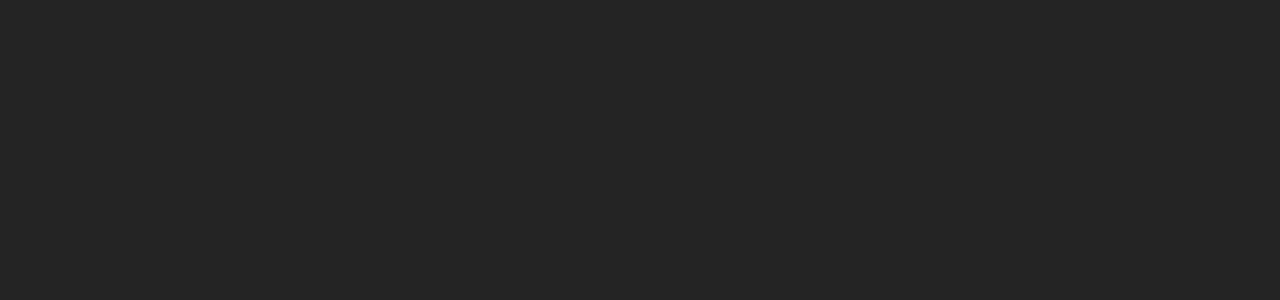
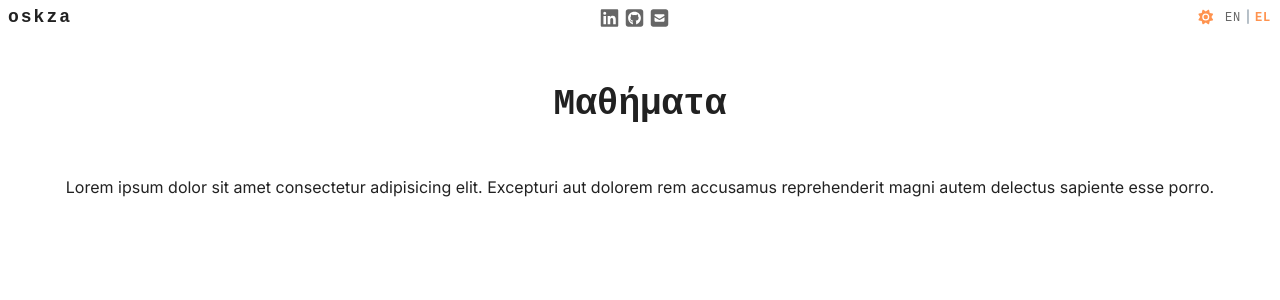
Before and after one commit to oskza/oskza-web, a Vue app: page /courses in a window 1280 px wide. Before the commit this address had no page. Shown: the top 300 px of the page. Built offline with nearby package versions, Linux system fonts and the light colour scheme; a web font is replaced by a local one.

Commit message:
Created contact and courses pages

```diff
--- a/src/locales/el.json
+++ b/src/locales/el.json
@@ -4,6 +4,12 @@
     "position": "Μηχανικός Λογισμικού",
     "location": "Ιεράπετρα, Κρήτη",
     "summary": "Μηχανικός Λογισμικού με εμπειρία στην ανάπτυξη εφαρμογών, self-hosted συστημάτων και αυτοματισμών."
+  },
+  "contactPage": {
+    "pageTitle": "Επικοινωνία"
+  },
+  "coursesPage": {
+    "pageTitle": "Μαθήματα"
   },
   "projectsPage": {
     "pageTitle": "Έργα"
--- a/src/locales/en.json
+++ b/src/locales/en.json
@@ -4,6 +4,12 @@
     "position": "Software Engineer",
     "location": "Ierapetra, Greece",
     "summary": "Software Engineer with experience in software development, self-hosted systems and automation."
+  },
+  "contactPage": {
+    "pageTitle": "Contact"
+  },
+  "coursesPage": {
+    "pageTitle": "Courses"
   },
   "projectsPage": {
     "pageTitle": "Projects"
--- /dev/null
+++ b/src/pages/ContactPage/index.vue
@@ -0,0 +1,23 @@
+<template>
+<div class="contact-page">
+  <h2 class="page-title">{{ $t(`contactPage.pageTitle`) }}</h2>
+  <div class="page-content">
+    <p>Lorem ipsum dolor sit amet consectetur adipisicing elit. Excepturi aut dolorem rem accusamus reprehenderit magni autem delectus sapiente esse porro.</p>
+  </div>
+</div>
+</template>
+
+<style scoped>
+.page-title {
+  font-size: var(--font-4xl);
+  line-height: 2.75rem;
+  padding: var(--spacing-3xl) var(--spacing-xl);
+}
+
+.page-content {
+  display: flex;
+  flex-direction: column;
+  gap: var(--spacing-3xl);
+  padding: 0 var(--spacing-xl) var(--spacing-xl);
+}
+</style>
--- /dev/null
+++ b/src/pages/CoursesPage/index.vue
@@ -0,0 +1,23 @@
+<template>
+<div class="courses-page">
+  <h2 class="page-title">{{ $t(`coursesPage.pageTitle`) }}</h2>
+  <div class="page-content">
+    <p>Lorem ipsum dolor sit amet consectetur adipisicing elit. Excepturi aut dolorem rem accusamus reprehenderit magni autem delectus sapiente esse porro.</p>
+  </div>
+</div>
+</template>
+
+<style scoped>
+.page-title {
+  font-size: var(--font-4xl);
+  line-height: 2.75rem;
+  padding: var(--spacing-3xl) var(--spacing-xl);
+}
+
+.page-content {
+  display: flex;
+  flex-direction: column;
+  gap: var(--spacing-3xl);
+  padding: 0 var(--spacing-xl) var(--spacing-xl);
+}
+</style>
--- a/src/router/index.js
+++ b/src/router/index.js
@@ -1,6 +1,8 @@
 import { createRouter, createWebHistory } from 'vue-router'
 import DefaultLayout from '../layouts/DefaultLayout.vue'
 import Home from '../views/Home.vue'
+import Contact from '../views/Contact.vue'
+import Courses from '../views/Courses.vue'
 import Projects from '../views/Projects.vue'
 import Project from '../views/Project.vue'
 
@@ -15,7 +17,18 @@
         component: Home,
         meta: { hideFooter: true }
       },
-      { path: 'projects',
+      {
+        path: 'contact',
+        name: 'contact',
+        component: Contact
+      },
+      {
+        path: 'courses',
+        name: 'courses',
+        component: Courses
+      },
+      {
+        path: 'projects',
         name: 'projects',
         component: Projects
       },
--- /dev/null
+++ b/src/views/Contact.vue
@@ -0,0 +1,7 @@
+<template>
+<ContactPage />
+</template>
+
+<script setup>
+import ContactPage from '../pages/ContactPage/index.vue'
+</script>
--- /dev/null
+++ b/src/views/Courses.vue
@@ -0,0 +1,7 @@
+<template>
+<CoursesPage />
+</template>
+
+<script setup>
+import CoursesPage from '../pages/CoursesPage/index.vue'
+</script>
```
